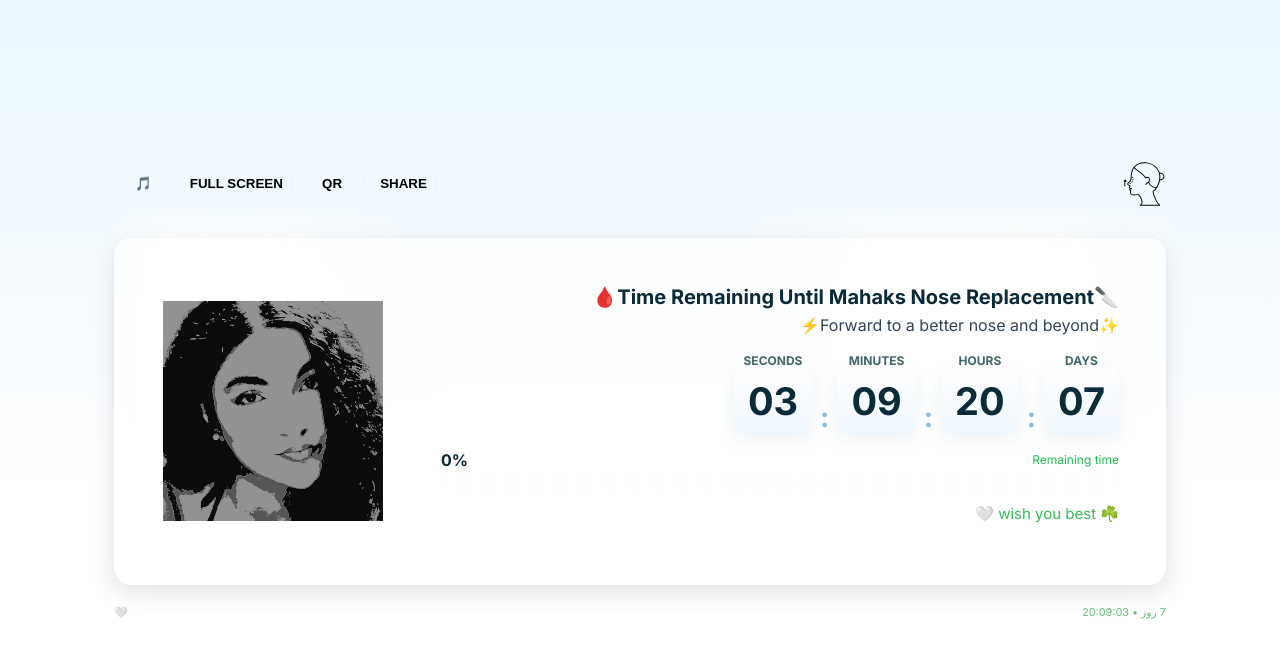
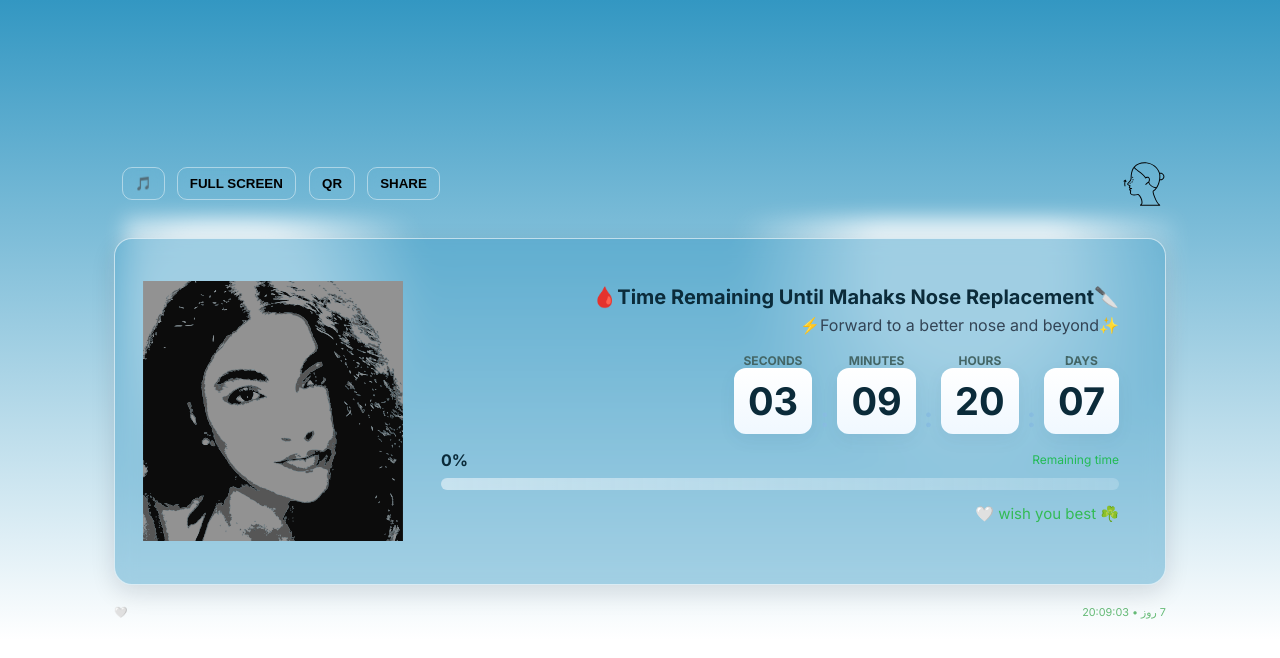
Before and after one commit to Alyrezasharifi/mk, a plain HTML site: page index.html in a window 1280 px wide. Drawn offline with Linux system fonts and the light colour scheme.

Commit message:
Update style.css

```diff
--- a/style.css
+++ b/style.css
@@ -1,10 +1,10 @@
 :root{
-  --bg:#A8D8FF;
-  --ice:#EAF7FF;
-  --silver:#F4F4F4;
-  --glass-bg: rgba(255,255,255,0.65);
+  --bg:#3397C2;
+  --ice:#3397C2;
+  --silver:#3397C2;
+  --glass-bg: rgba(51,151,194,0.40);
   --glass-border: rgba(255,255,255,0.6);
-  --accent: #7EC8FF;
+  --accent: #3397C2;
   --text:#0b2b3a;
   --shadow: 0 8px 24px rgba(5,20,30,0.12);
   --glass-blur: 10px;
@@ -16,7 +16,7 @@
 html,body{height:100%}
 body{
   margin:0;
-  background: linear-gradient(180deg,var(--ice), #ffffff 60%);
+  background: linear-gradient(180deg,var(--ice), #ffffff 80%);
   color:var(--text);
   -webkit-font-smoothing:antialiased;
   -moz-osx-font-smoothing:grayscale;
@@ -95,7 +95,7 @@
 .footer-text{margin-top:14px;color:#3b5;font-size:15px}
 
 /* curly girl */
-.curly{width:220px;max-width:100%}
+.curly{width:260px;max-width:100%}
 
 /* modal */
 .modal{position:fixed;inset:0;display:flex;align-items:center;justify-content:center;background:rgba(10,20,30,0.3);z-index:40}
```
